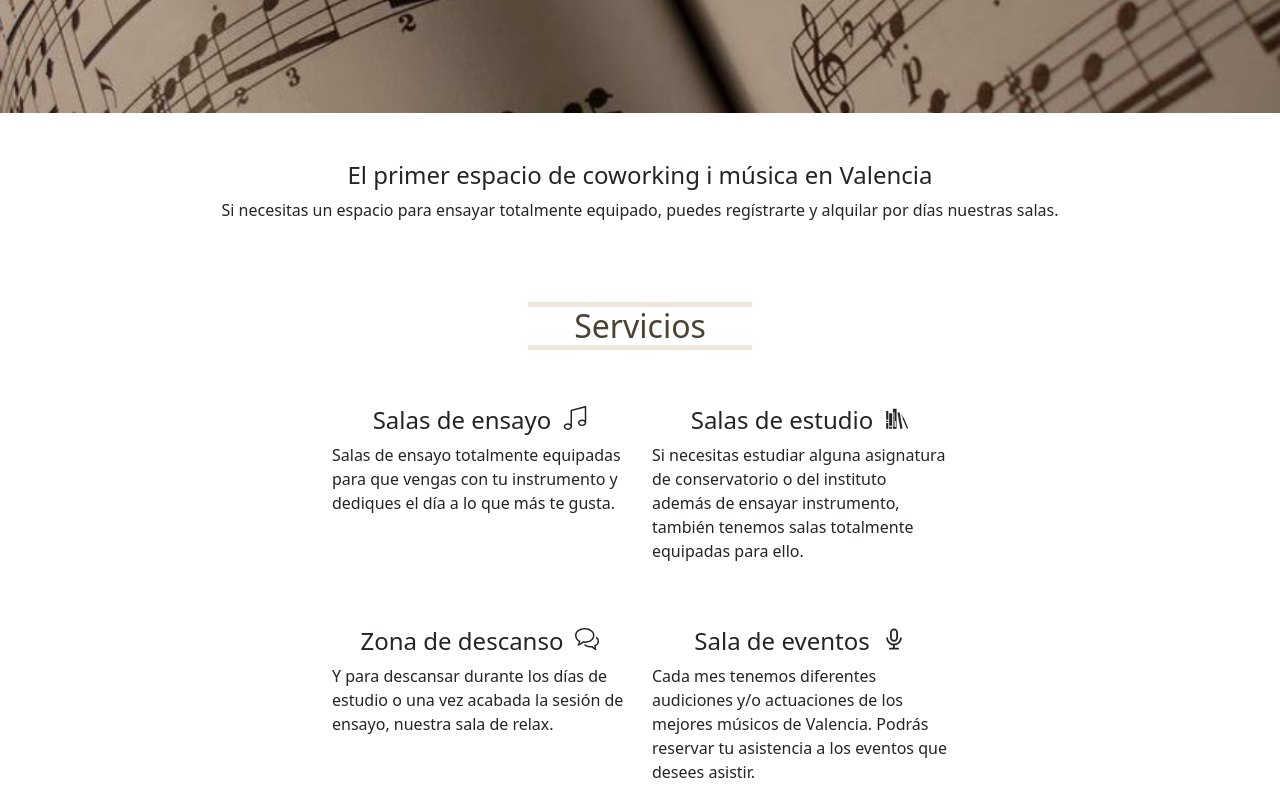
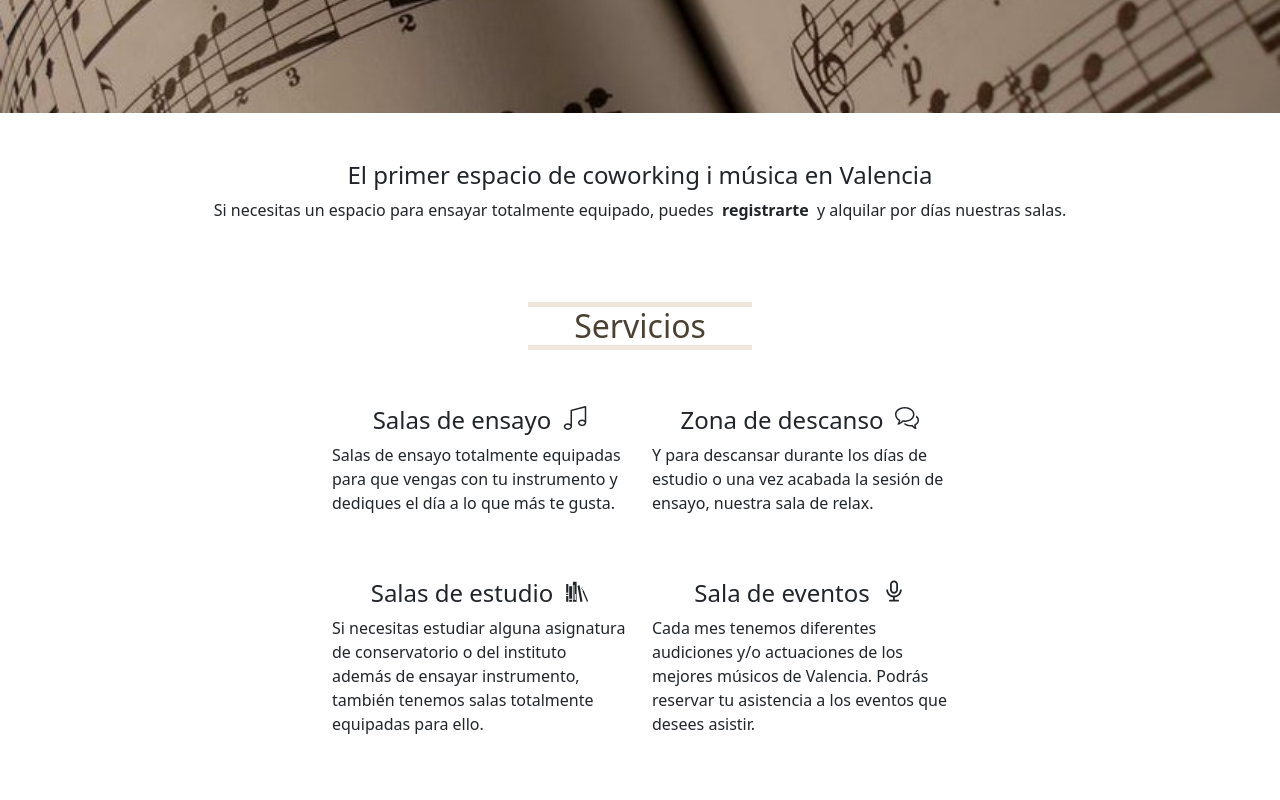
Before and after one commit to Ainamoreno/PF_MusicCoWork_front, a React (Create React App) app: page / in a window 1280 px wide. Shown: the part 516-1316 px from the top of the page. After the commit the page ends 1268 px from the top, so only its background shows below. Built offline with nearby package versions, Linux system fonts and the light colour scheme.

Commit message:
Añado estilos css animados

```diff
--- a/src/containers/About/About.jsx
+++ b/src/containers/About/About.jsx
@@ -11,7 +11,7 @@ function About() {
       </Row> */}
       <Row >
         <Col className="p-5">
-          <h3>Sobre MusicCoWork</h3>
+          <h3 className="tracking-in-contract-bck">Sobre MusicCoWork</h3>
           <p>
             Somos un grupo de amigos que decidimos dar el paso de crear este
             pequeño y gran proyecto.
--- a/src/containers/Home/Home.jsx
+++ b/src/containers/Home/Home.jsx
@@ -1,7 +1,8 @@
 import React from "react";
 import { Col, Container, Row } from "react-bootstrap";
 import "./Home.scss";
-import imgLibro from "./../../img/libro.jpg";
+
+import { useNavigate } from "react-router-dom";
 
 import { SlMusicToneAlt } from "react-icons/sl";
 import { SlBubbles } from "react-icons/sl";
@@ -9,40 +10,42 @@ import { GiBookshelf } from "react-icons/gi";
 import { AiOutlineAudio } from "react-icons/ai";
 
 function Home() {
+  const navigate = useNavigate();
   return (
     <Container fluid>
       <Row className="rowTitle ">
         <Col className="p-0 d-flex justify-content-center colImg">
           <div className="pt-5 divTitle">
-            <h1 className="pb-2 titleHome">Coworking para músicos</h1>
+            <h1 className="pb-2 titleHome tracking-in-contract-bck">Coworking para músicos</h1>
           </div>
           <div className="pt-5">
             <h3 className="pb-2 subTitle">Tu espacio de música y trabajo</h3>
           </div>
         </Col>
       </Row>
-
       <Row className="secondRow">
         <Col className="mt-5 mb-3">
-
           <div>
             <h4 className="d-flex justify-content-center">
               El primer espacio de coworking i música en Valencia
             </h4>
             <p className="d-flex justify-content-center">
               Si necesitas un espacio para ensayar totalmente equipado, puedes
-              regístrarte y alquilar por días nuestras salas.
+              <strong className="register" onClick={() => navigate("/register")}>&nbsp; registrarte &nbsp;</strong> y alquilar por días
+              nuestras salas.
             </p>
           </div>
         </Col>
       </Row>
       <Row className="d-flex justify-content-center">
         <div className="mt-5 d-flex justify-content-center">
-          <h2 className="d-flex justify-content-center titleServicios">Servicios </h2>
+          <h2 className="d-flex justify-content-center titleServicios">
+            Servicios{" "}
+          </h2>
         </div>
         <Col xs={12} md={3}>
           <div className="mt-5">
-            <h4 className="d-flex justify-content-center">
+            <h4 className="d-flex justify-content-center focus-in-expand-fwd">
               Salas de ensayo <SlMusicToneAlt className="icon" />{" "}
             </h4>
             <p className="d-flex justify-content-center">
@@ -50,9 +53,24 @@ function Home() {
               instrumento y dediques el día a lo que más te gusta.
             </p>
           </div>
-          </Col>
-          <Col xs={12} md={3}> <div className="mt-5">
-            <h4 className="d-flex justify-content-center">
+        </Col>
+        <Col xs={12} md={3}>
+          <div className="mt-5">
+            <h4 className="d-flex justify-content-center focus-in-expand-fwd">
+              Zona de descanso <SlBubbles className="icon" />
+            </h4>
+            <p className="d-flex justify-content-center">
+              Y para descansar durante los días de estudio o una vez acabada la
+              sesión de ensayo, nuestra sala de relax.
+            </p>
+          </div>
+        </Col>
+      </Row>
+      <Row className="d-flex justify-content-center">
+        <Col xs={12} md={3}>
+          {" "}
+          <div className="mt-5">
+            <h4 className="d-flex justify-content-center focus-in-expand-fwd">
               Salas de estudio <GiBookshelf className="icon" />
             </h4>
             <p className="d-flex justify-content-center">
@@ -60,25 +78,11 @@ function Home() {
               instituto además de ensayar instrumento, también tenemos salas
               totalmente equipadas para ello.
             </p>
-          </div></Col>
-
-        </Row>
-        <Row className="d-flex justify-content-center">
+          </div>
+        </Col>
         <Col xs={12} md={3}>
           <div className="mt-5">
-            <h4 className="d-flex justify-content-center">
-              Zona de descanso <SlBubbles className="icon" />
-            </h4>
-            <p className="d-flex justify-content-center">
-              Y para descansar durante los días de estudio o una vez acabada la
-              sesión de ensayo, nuestra sala de relax.
-            </p>
-          </div>
-
-        </Col>
-        <Col xs={12} md={3}>
-        <div className="mt-5">
-            <h4 className="d-flex justify-content-center">
+            <h4 className="d-flex justify-content-center focus-in-expand-fwd">
               Sala de eventos <AiOutlineAudio className="icon" />{" "}
             </h4>
             <p className="d-flex justify-content-center">
--- a/src/containers/Home/Home.scss
+++ b/src/containers/Home/Home.scss
@@ -39,3 +39,87 @@
   background-image: url("./../../img/libro.jpg");
   background-size: cover;
 }
+
+.register{
+    cursor: pointer;
+}
+
+.tracking-in-contract-bck {
+	-webkit-animation: tracking-in-contract-bck 1s cubic-bezier(0.215, 0.610, 0.355, 1.000) both;
+	        animation: tracking-in-contract-bck 1s cubic-bezier(0.215, 0.610, 0.355, 1.000) both;
+}
+ @-webkit-keyframes tracking-in-contract-bck {
+    0% {
+      letter-spacing: 1em;
+      -webkit-transform: translateZ(400px);
+              transform: translateZ(400px);
+      opacity: 0;
+    }
+    40% {
+      opacity: 0.6;
+    }
+    100% {
+      -webkit-transform: translateZ(0);
+              transform: translateZ(0);
+      opacity: 1;
+    }
+  }
+  @keyframes tracking-in-contract-bck {
+    0% {
+      letter-spacing: 1em;
+      -webkit-transform: translateZ(400px);
+              transform: translateZ(400px);
+      opacity: 0;
+    }
+    40% {
+      opacity: 0.6;
+    }
+    100% {
+      -webkit-transform: translateZ(0);
+              transform: translateZ(0);
+      opacity: 1;
+    }
+  }
+
+
+.focus-in-expand-fwd:hover {
+    border-top: 3px solid #e4d6c393;
+    border-bottom: 3px solid #e4d6c393;
+	-webkit-animation: focus-in-expand-fwd 0.8s cubic-bezier(0.250, 0.460, 0.450, 0.940) both;
+	        animation: focus-in-expand-fwd 0.8s cubic-bezier(0.250, 0.460, 0.450, 0.940) both;
+}
+
+ @-webkit-keyframes focus-in-expand-fwd {
+    0% {
+      letter-spacing: -0.5em;
+      -webkit-transform: translateZ(-800px);
+              transform: translateZ(-800px);
+      -webkit-filter: blur(12px);
+              filter: blur(12px);
+      opacity: 0;
+    }
+    100% {
+      -webkit-transform: translateZ(0);
+              transform: translateZ(0);
+      -webkit-filter: blur(0);
+              filter: blur(0);
+      opacity: 1;
+    }
+  }
+  @keyframes focus-in-expand-fwd {
+    0% {
+      letter-spacing: -0.5em;
+      -webkit-transform: translateZ(-800px);
+              transform: translateZ(-800px);
+      -webkit-filter: blur(12px);
+              filter: blur(12px);
+      opacity: 0;
+    }
+    100% {
+      -webkit-transform: translateZ(0);
+              transform: translateZ(0);
+      -webkit-filter: blur(0);
+              filter: blur(0);
+      opacity: 1;
+    }
+  }
```
